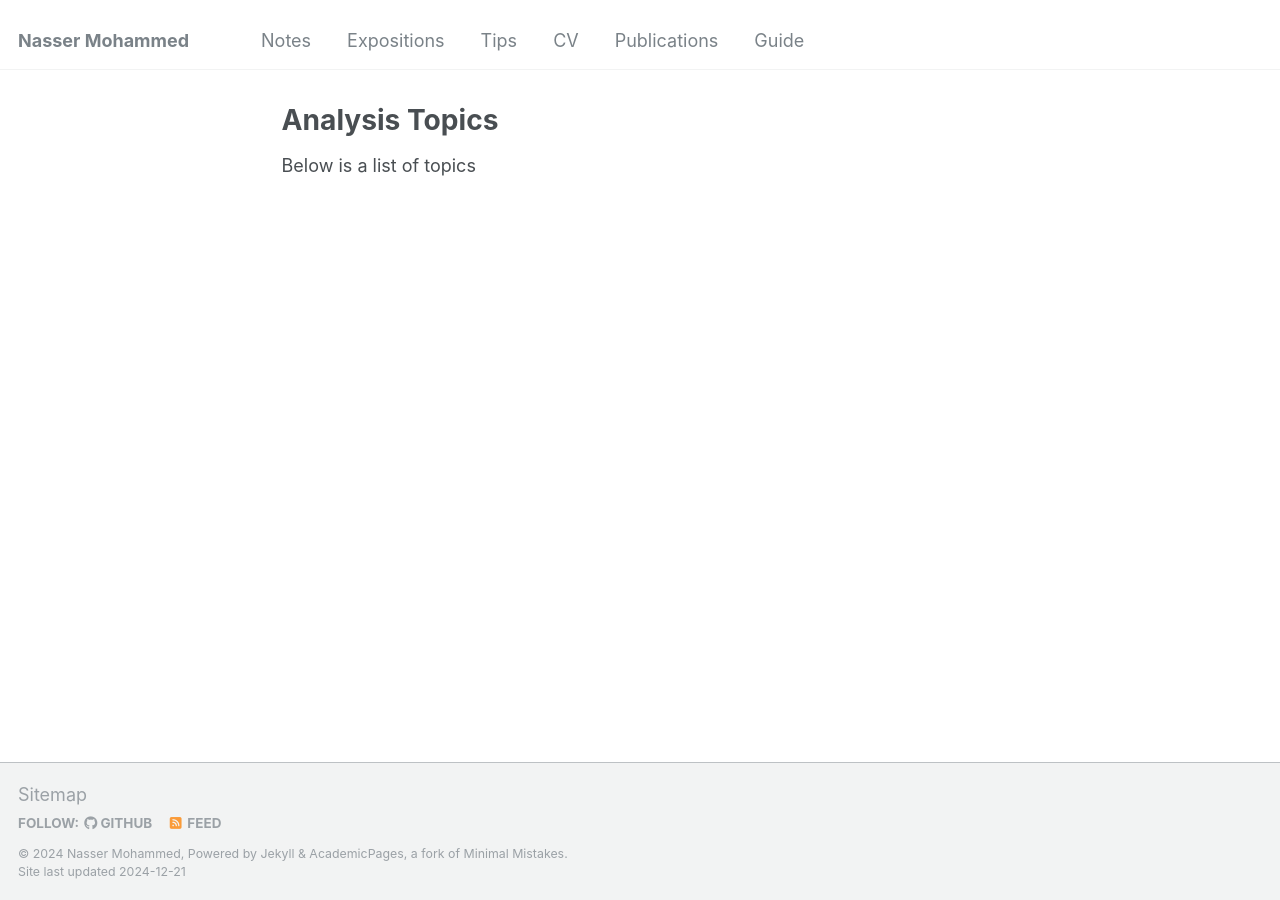
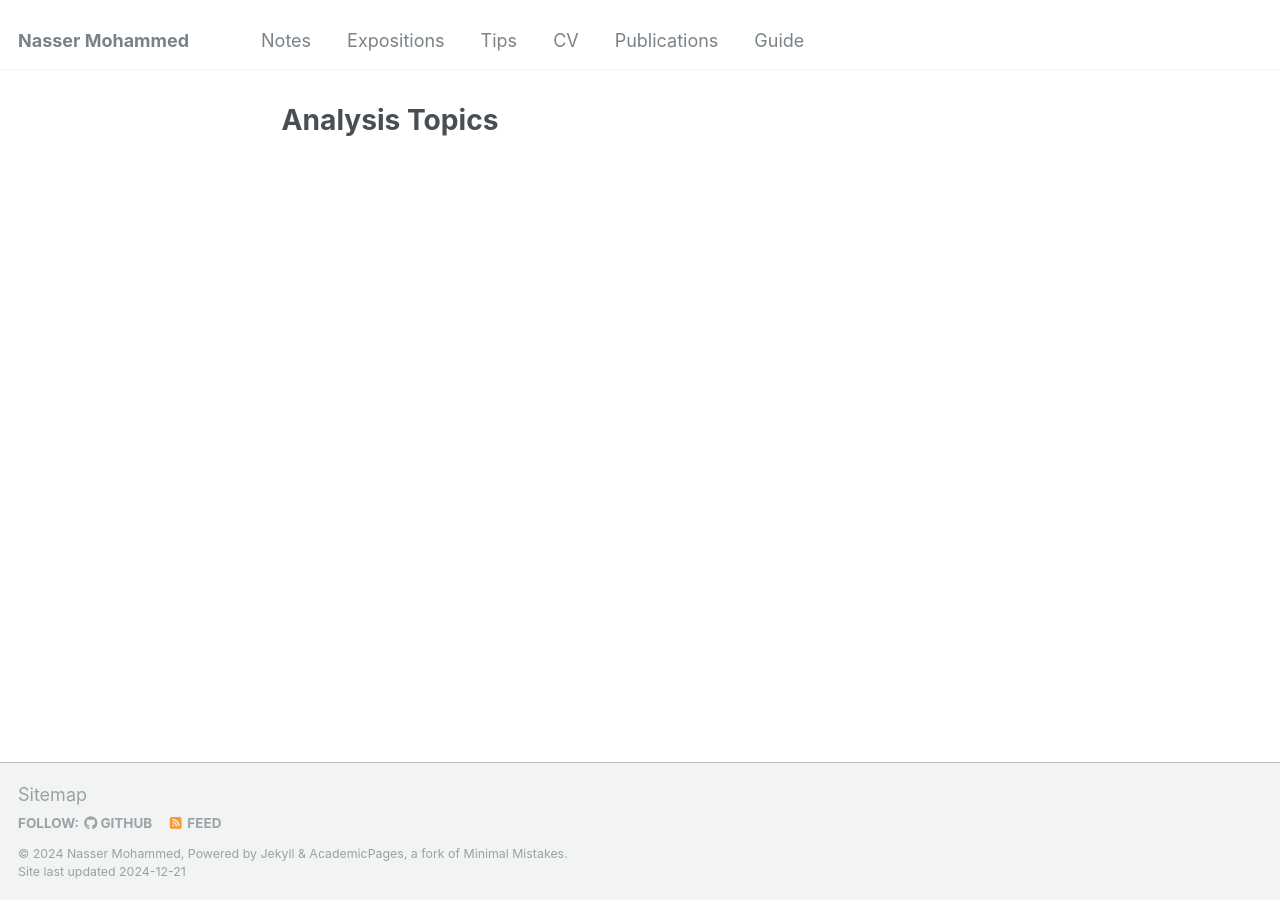
Before and after one commit to Nasser-Mohammed/Nasser-Mohammed.github.io, a Jekyll site: the page built from _pages/notes/analysis/nav.md, in a window 1280 px wide. Built offline with Jekyll 4.4.1, drawn with Linux system fonts in a browser that asks for light colours.

Commit message:
Update nav.md

```diff
--- a/_pages/notes/analysis/nav.md
+++ b/_pages/notes/analysis/nav.md
@@ -4,5 +4,3 @@ title: "Analysis Topics"
 permalink: /notes/analysis-nav/
 author_profile: false
 ---
-
-Below is a list of topics
```
